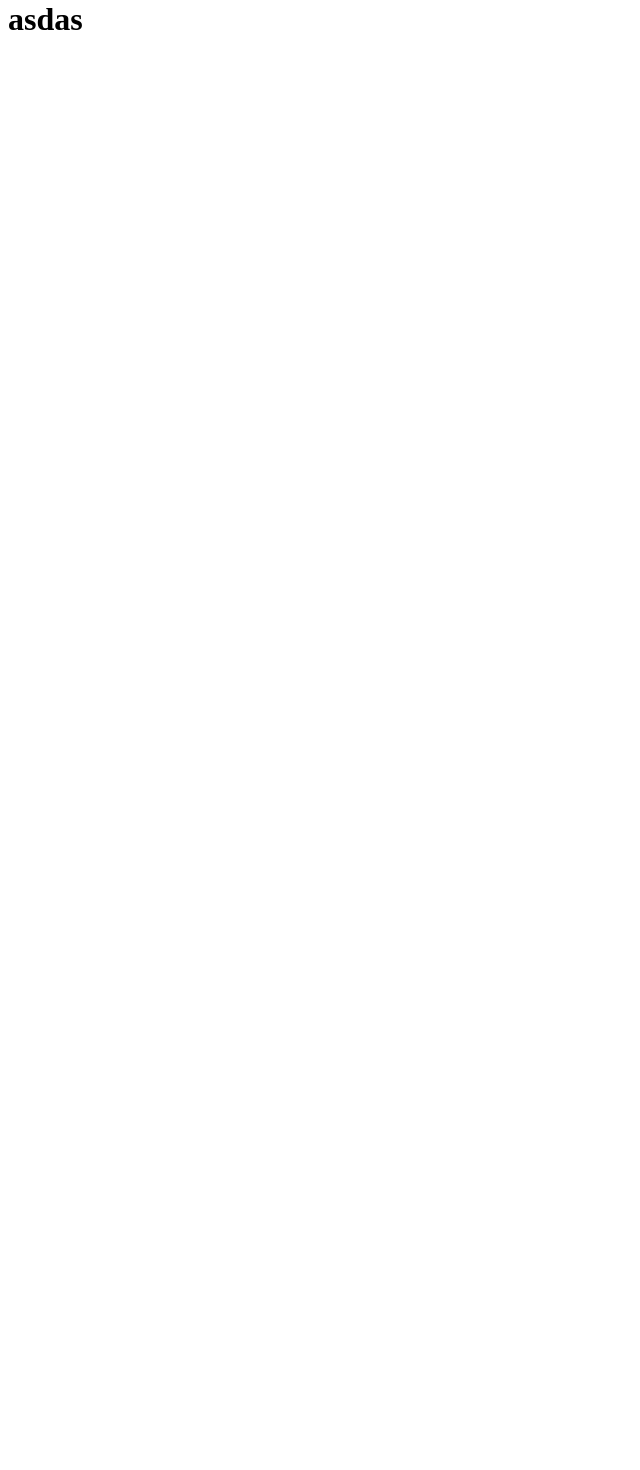
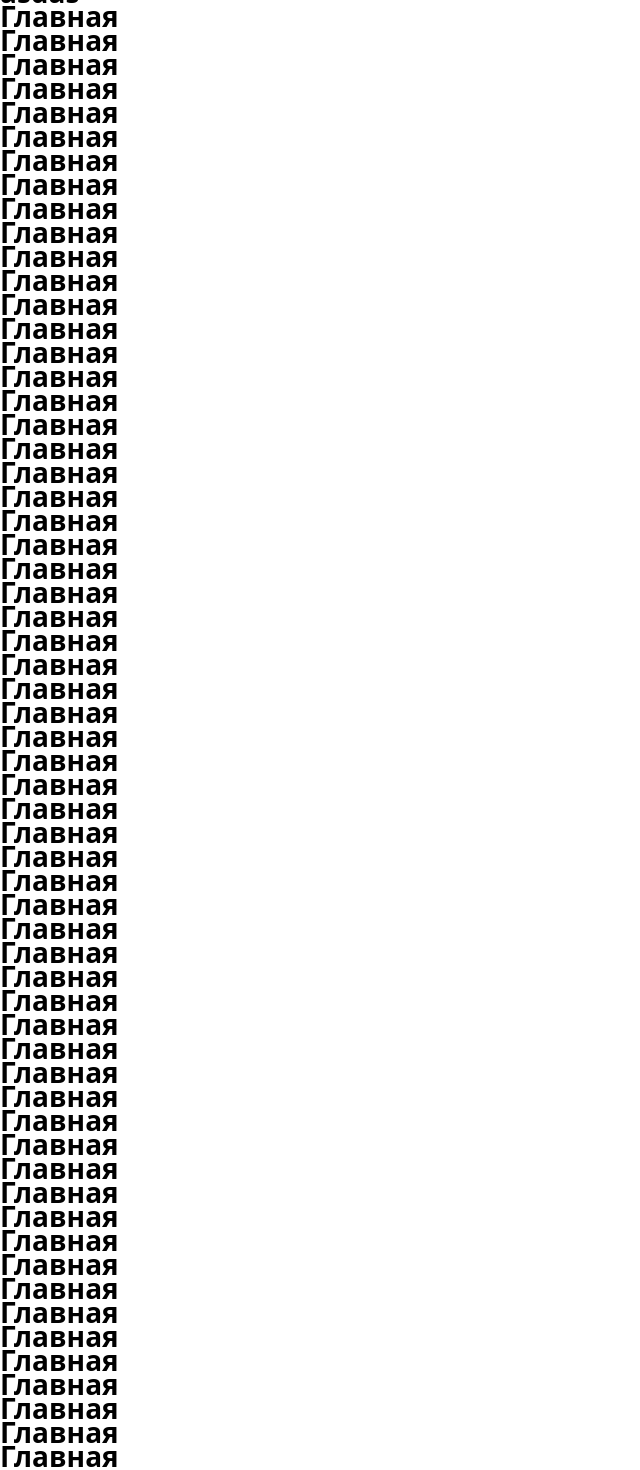
Before and after one commit to XvisionPro/OrderControllerBot, a Next.js app in the folder frontend/: page /onboarding in a window 1280 px wide. Shown: the part 20-1490 px from the top of the page, without its empty margins (0-640 px from the left). Before the commit the page ends 800 px from the top, so only its background shows below. Built offline with nearby package versions, Linux system fonts and the light colour scheme.

Commit message:
Фикс скорла, добавление работающих кнопок, настройка стилей

```diff
--- a/frontend/app/(auth)/layout.tsx
+++ b/frontend/app/(auth)/layout.tsx
@@ -1,7 +1,11 @@
+import "../globals.css";
+
 export const metadata = {
     title: 'AdminPanel',
     description: 'Development Admin Dashboard'
 }
+
+
 
 export default function RootLayout({
     children
@@ -9,8 +13,78 @@ export default function RootLayout({
     children:React.ReactNode
 }){
     return (
-    <div>
+    <div className="">
         <h1 className="head-text">asdas</h1>
+        <h1 className="">Главная</h1>
+      <h1 className="">Главная</h1>
+      <h1 className="">Главная</h1>
+      <h1 className="">Главная</h1>
+      <h1 className="">Главная</h1>
+      <h1 className="">Главная</h1>
+      <h1 className="">Главная</h1>
+      <h1 className="">Главная</h1>
+      <h1 className="">Главная</h1>
+      <h1 className="">Главная</h1>
+      <h1 className="">Главная</h1>
+      <h1 className="">Главная</h1>
+      <h1 className="">Главная</h1>
+      <h1 className="">Главная</h1>
+      <h1 className="">Главная</h1>
+      <h1 className="">Главная</h1>
+      <h1 className="">Главная</h1>
+      <h1 className="">Главная</h1>
+      <h1 className="">Главная</h1>
+      <h1 className="">Главная</h1>
+      <h1 className="">Главная</h1>
+      <h1 className="">Главная</h1>
+      <h1 className="">Главная</h1>
+      <h1 className="">Главная</h1>
+      <h1 className="">Главная</h1>
+      <h1 className="">Главная</h1>
+      <h1 className="">Главная</h1>
+      <h1 className="">Главная</h1>
+      <h1 className="">Главная</h1>
+      <h1 className="">Главная</h1>
+      <h1 className="">Главная</h1>
+      <h1 className="">Главная</h1>
+      <h1 className="">Главная</h1>
+      <h1 className="">Главная</h1>
+      <h1 className="">Главная</h1>
+      <h1 className="">Главная</h1>
+      <h1 className="">Главная</h1>
+      <h1 className="">Главная</h1>
+      <h1 className="">Главная</h1>
+      <h1 className="">Главная</h1>
+      <h1 className="">Главная</h1>
+      <h1 className="">Главная</h1>
+      <h1 className="">Главная</h1>
+      <h1 className="">Главная</h1>
+      <h1 className="">Главная</h1>
+      <h1 className="">Главная</h1>
+      <h1 className="">Главная</h1>
+      <h1 className="">Главная</h1>
+      <h1 className="">Главная</h1>
+      <h1 className="">Главная</h1>
+      <h1 className="">Главная</h1>
+      <h1 className="">Главная</h1>
+      <h1 className="">Главная</h1>
+      <h1 className="">Главная</h1>
+      <h1 className="">Главная</h1>
+      <h1 className="">Главная</h1>
+      <h1 className="">Главная</h1>
+      <h1 className="">Главная</h1>
+      <h1 className="">Главная</h1>
+      <h1 className="">Главная</h1>
+      <h1 className="">Главная</h1>
+      <h1 className="">Главная</h1>
+      <h1 className="">Главная</h1>
+      <h1 className="">Главная</h1>
+      <h1 className="">Главная</h1>
+      <h1 className="">Главная</h1>
+      <h1 className="">Главная</h1>
+      <h1 className="">Главная</h1>
+      <h1 className="">Главная</h1>
+      <h1 className="">Главная</h1>
     </div>
     )
 }
--- a/frontend/app/(auth)/onboarding/page.tsx
+++ b/frontend/app/(auth)/onboarding/page.tsx
@@ -1,7 +1,7 @@
 async function Page() {
     return(
         <main>
-            <h1 className="head-text">Onboarding</h1>
+            <h1 className="test">Onboarding</h1>
         </main>
     )
 }
--- a/frontend/app/(root)/layout.tsx
+++ b/frontend/app/(root)/layout.tsx
@@ -24,24 +24,22 @@ export default function RootLayout({
   children: React.ReactNode;
 }>) {
   return (
+    <>
       <html lang="en">
         <body className={inter.className}>
           <main>
             <section className="leftside">
               <Leftsidebar />
               <Leftcontentbar />
-          </section>
-          <Providers>{children}</Providers>
-
-          <section className="main-conatiner">
-            <div className="w-full max-w-4x1">
+              <section className="main-container">
+                <div>
+                  {children}
                 </div>
               </section>
-
-          <Rightsidebar />
+            </section>
           </main>
-        <Bottombar />
         </body>
       </html>
+    </>
   );
 }
--- a/frontend/app/(root)/page.tsx
+++ b/frontend/app/(root)/page.tsx
@@ -1,7 +1,10 @@
 export default function Home() {
   return (
-    <main>
-      <h1 className="head-text text-left">Главная</h1>
-    </main>
+    <>
+        <div className="content__wrapper mainwrapper">
+          <h2 className="">Главная</h2>
+        </div>
+        Контент
+      </>
   );
 }
--- /dev/null
+++ b/frontend/app/(root)/profile/page.tsx
@@ -0,0 +1,10 @@
+export default function Page() {
+    return (
+      <>
+        <div className="content__wrapper mainwrapper">
+          <h2 className="">Профиль</h2>
+        </div>
+        Контент
+      </>
+    );
+  }
--- a/frontend/app/(root)/providers.tsx
+++ b/frontend/app/(root)/providers.tsx
@@ -16,7 +16,6 @@ export function Providers({children}: PropsWithChildren){
     )
     return (
         <QueryClientProvider client={client}>
-            {children}
             <ReactQueryDevtools initialIsOpen={false} />
         </QueryClientProvider>
     )
--- a/frontend/app/globals.css
+++ b/frontend/app/globals.css
@@ -2,7 +2,7 @@
 @tailwind components;
 @tailwind utilities;
 
-@import '../styles/Leftcontentbar';
+@import '../styles/root/Leftcontentbar';
 @import url('https://fonts.googleapis.com/css2?family=Inter:wght@100..900&display=swap');
 
 
@@ -61,7 +61,7 @@
 }
 
 body {
-  @apply text-base overflow-hidden;
+  @apply text-base;
   font-family: var(--font-zen), sans-serif;
   color: rgb(var(--foreground-rgb));
   background-color: var(--ui_bg600);
@@ -75,8 +75,22 @@ body {
   }
 }
 
+h1{
+  font-size: 28px;
+  font-weight: 600;
+}
+
+h2{
+  font-size: 20px;
+  font-weight: 600;
+}
+
 input.defaultCheckBox {
   color: white;
+}
+
+.main-container{
+  @apply relative p-2 w-full h-screen;
 }
 
 .icon{
@@ -87,6 +101,12 @@ input.defaultCheckBox {
 .mainwrapper{
   @apply p-5;
 }
+
+.content__wrapper{
+  background-color: var(--ui_bg500);
+  @apply rounded-3xl;
+}
+
 .leftsideicon{
   font-size: 30px;
 }
@@ -101,19 +121,19 @@ input.defaultCheckBox {
 .leftsidebar {
   /* background-color: var(--ui_bg600); */
 
-  @apply sticky left-0 top-0 z-20 flex h-screen w-fit
-  flex-col justify-between overflow-auto pb-3 pt-3 pr-2
+  @apply sticky left-0 top-0 z-20 flex h-screen
+  flex-col justify-between overflow-auto pb-3 pt-3 w-28 min-w-24
   max-md:hidden;
 }
 
 .leftsidebar__link {
   color: var(--ui_bg100);
-  transition: all .2s ease;
-  @apply relative flex gap-4 rounded-full p-3 h-fit w-fit;
+  transition: all .1s ease;
+  @apply relative flex rounded-full p-3 h-fit w-fit;
 }
 
 .leftsidebar__link:hover {
-  transition: 500ms;
+  transition: all .1s ease;
   background-color: var(--ui_bg700);
   color: white;
 }
@@ -149,3 +169,8 @@ input.defaultCheckBox {
     background: #7878a3;
   }
 }
+
+.test{
+  height: 5000px;
+  background: #000;
+}
--- a/frontend/components/shared/Leftcontentbar.tsx
+++ b/frontend/components/shared/Leftcontentbar.tsx
@@ -7,10 +7,17 @@ function Leftcontentbar() {
         <div className="maincontainer">
             <section className="leftcontentbar">
                 <div className="contenttitle">
-                    <div className="mainwrapper">
+                    <h1 className="mainwrapper">
                         {SITE_NAME}
-                    </div>
+                    </h1>
                 </div>
+                <nav className="contentnav mainwrapper">
+                    <ul className="contentnav__list">
+                        <li className="contentnav__list-item">Item1</li>
+                        <li className="contentnav__list-item">Item2</li>
+                        <li className="contentnav__list-item">Item3</li>
+                    </ul>
+                </nav>
             </section>
         </div>
     )
--- a/frontend/components/shared/Leftsidebar.tsx
+++ b/frontend/components/shared/Leftsidebar.tsx
@@ -13,14 +13,14 @@ function Leftsidebar() {
 
     return(
         <section className="custom-scrollbar leftsidebar">
-            <div className="flex w-full px-3 gap-6 justify-center ">
+            <div className="flex w-full justify-center">
                 <Link
                     href='/'
                 >
                     <DisplaySettingsOutlinedIcon className="icon"/>
                 </Link>
             </div>
-            <div className="flex  flex-col gap-3 px-3">
+            <div className="flex  flex-col gap-5 px-3 justify-center">
                 {sidebarLinks.map((link)=> {
                     const isAsctive = (pathname.includes
                         (link.route) && link.route.length > 1
--- a/frontend/constants/index.js
+++ b/frontend/constants/index.js
@@ -8,9 +8,9 @@ export const sidebarLinks = [
 
     {
         imgURL: "/",
-        route: "/none",
-        label: "None",
-        icon: "block",
+        route: "/profile",
+        label: "Профиль",
+        icon: "person",
     },
 
     {
--- a/frontend/constants/seo.constants.tsx
+++ b/frontend/constants/seo.constants.tsx
@@ -1,2 +1,2 @@
 export const NO_INDEX_PAGE = {robots: {index: false, follow: false}}
-export const SITE_NAME = 'TestNameofBot'
+export const SITE_NAME = 'TestNameOfBot'
--- a/frontend/styles/Leftcontentbar.css
+++ b/frontend/styles/root/Leftcontentbar.css
@@ -1,10 +1,10 @@
 .maincontainer{
-    @apply sticky h-screen w-fit left-0 top-0 rounded-3xl flex min-w-44
+    @apply sticky h-screen w-fit left-0 top-0 flex
     p-2 pl-0 max-md:hidden;
 }
 
 .leftcontentbar {
-    @apply sticky w-96 rounded-3xl flex max-md:hidden;
+    @apply sticky w-fit rounded-3xl flex max-md:hidden min-w-80 flex-col;
     background-color: var(--ui_bg500);
     height: -webkit-fill-available;
 }
```
Lines whose indentation alone changed are shown as unchanged.
